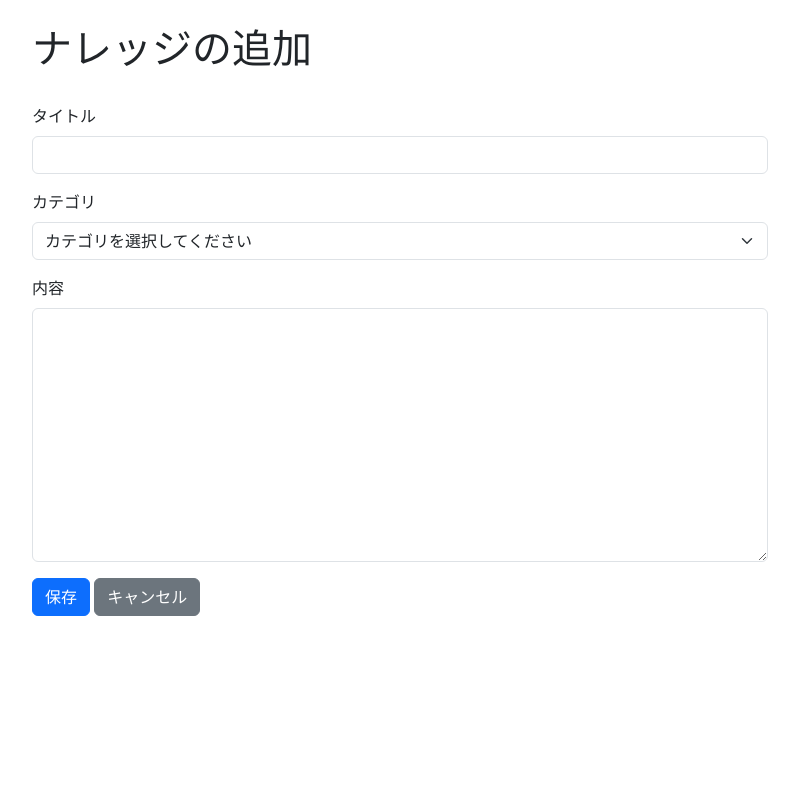
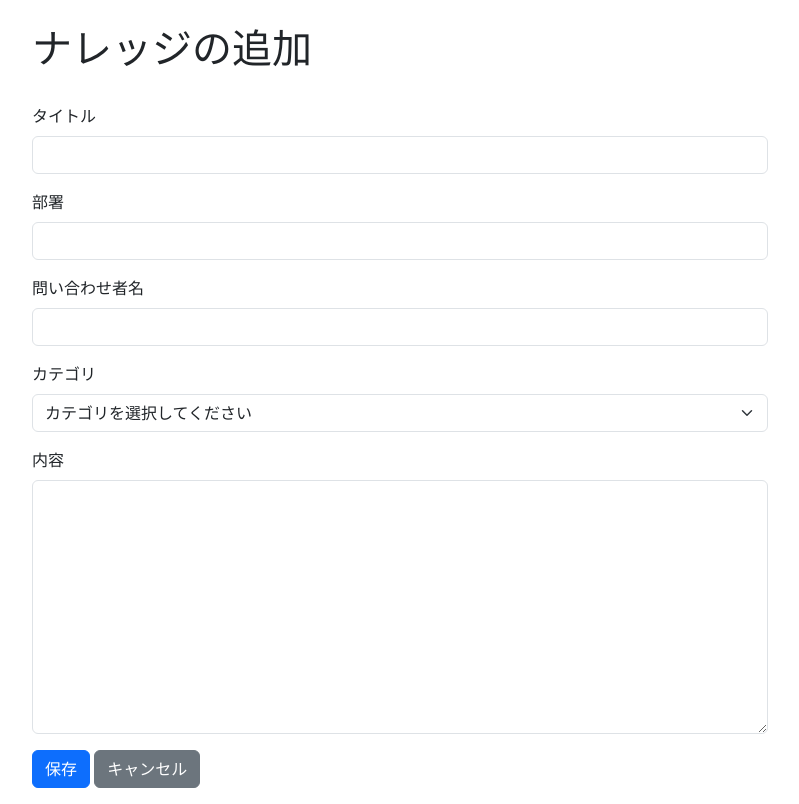
Before and after one commit to marusho-1266/KnowledgeStorage, a Flask app: page /add in a window 1280 px wide. Shown: the part 56-860 px from the top of the page, without its empty margins (50-849 px from the left). Before the commit the page ends 672 px from the top, so only its background shows below. Run offline with Flask 3, Linux system fonts and the light colour scheme; data comes from the database, SQL or seed files in the repository; parts of the project's set-up code (start-up, migrations or seed data) failed here and were passed over.

Commit message:
入力フォームに「部署」と「問合せ者名」を追加

```diff
--- a/app.py
+++ b/app.py
@@ -21,6 +21,8 @@ class KnowledgeBase(db.Model):
     id = db.Column(db.Integer, primary_key=True)
     title = db.Column(db.String(255), nullable=False)
     content = db.Column(db.Text, nullable=False)
+    department = db.Column(db.String(100), nullable=False)  # 部署
+    requester = db.Column(db.String(100), nullable=False)   # 問い合わせ者名
     category_id = db.Column(db.Integer, db.ForeignKey('categories.id'))
     created_at = db.Column(db.DateTime, default=datetime.utcnow)
     updated_at = db.Column(db.DateTime, default=datetime.utcnow, onupdate=datetime.utcnow)
@@ -44,10 +46,12 @@ def add_knowledge():
     if request.method == 'POST':
         title = request.form.get('title')
         content = request.form.get('content')
+        department = request.form.get('department')
+        requester = request.form.get('requester')
         category_id = request.form.get('category_id')
 
-        if not title or not content:
-            flash('タイトルと内容は必須です。', 'error')
+        if not title or not content or not department or not requester:
+            flash('タイトル、内容、部署、問い合わせ者名は必須です。', 'error')
             return redirect(url_for('add_knowledge'))
 
         # カテゴリの存在確認
@@ -59,6 +63,8 @@ def add_knowledge():
         new_entry = KnowledgeBase(
             title=title,
             content=content,
+            department=department,
+            requester=requester,
             category_id=category_id
         )
 
@@ -82,10 +88,12 @@ def edit_knowledge(id):
     if request.method == 'POST':
         title = request.form.get('title')
         content = request.form.get('content')
+        department = request.form.get('department')
+        requester = request.form.get('requester')
         category_id = request.form.get('category_id')
 
-        if not title or not content:
-            flash('タイトルと内容は必須です。', 'error')
+        if not title or not content or not department or not requester:
+            flash('タイトル、内容、部署、問い合わせ者名は必須です。', 'error')
             return redirect(url_for('edit_knowledge', id=id))
 
         # カテゴリの存在確認
@@ -97,6 +105,8 @@ def edit_knowledge(id):
         try:
             entry.title = title
             entry.content = content
+            entry.department = department
+            entry.requester = requester
             entry.category_id = category_id
             db.session.commit()
             flash('ナレッジが正常に更新されました。', 'success')
--- a/templates/add.html
+++ b/templates/add.html
@@ -13,6 +13,16 @@
             <div class="mb-3">
                 <label for="title" class="form-label">タイトル</label>
                 <input type="text" class="form-control" id="title" name="title" required>
+            </div>
+
+            <div class="mb-3">
+                <label for="department" class="form-label">部署</label>
+                <input type="text" class="form-control" id="department" name="department" required>
+            </div>
+
+            <div class="mb-3">
+                <label for="requester" class="form-label">問い合わせ者名</label>
+                <input type="text" class="form-control" id="requester" name="requester" required>
             </div>
 
             <div class="mb-3">
--- a/templates/index.html
+++ b/templates/index.html
@@ -15,6 +15,8 @@
                 <thead>
                     <tr>
                         <th>タイトル</th>
+                        <th>部署</th>
+                        <th>問い合わせ者名</th>
                         <th>カテゴリ</th>
                         <th>作成日時</th>
                         <th>更新日時</th>
@@ -25,6 +27,8 @@
                     {% for entry in knowledge_entries %}
                     <tr>
                         <td>{{ entry.title }}</td>
+                        <td>{{ entry.department }}</td>
+                        <td>{{ entry.requester }}</td>
                         <td>{{ entry.category.name if entry.category else '未分類' }}</td>
                         <td>{{ entry.created_at.strftime('%Y-%m-%d %H:%M') }}</td>
                         <td>{{ entry.updated_at.strftime('%Y-%m-%d %H:%M') }}</td>
```
Also changed, not shown: templates/edit.html (+10 -0 lines).
